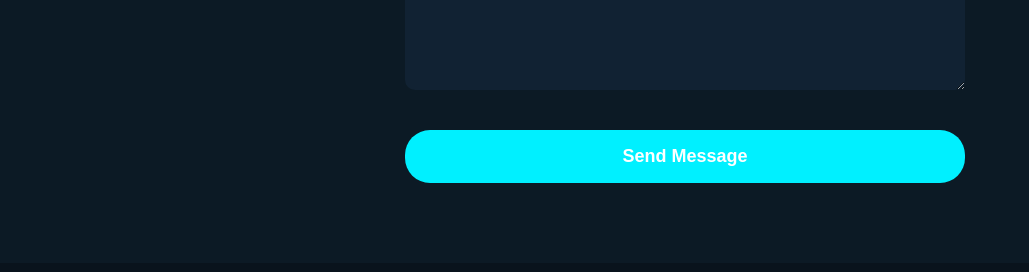
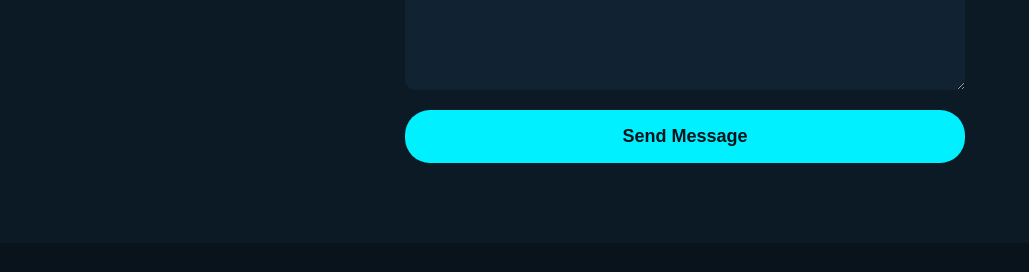
Before and after one commit to kumarbasnet100/Sushil-Portfolio, a plain HTML site: page index.html in a window 1280 px wide. Shown: the part 3706-3978 px from the top of the page, 251-1280 px from the left. Drawn offline with Linux system fonts and the light colour scheme.

Commit message:
fix css for production

```diff
--- a/index.html
+++ b/index.html
@@ -50,13 +50,13 @@
         <a href="https://www.linkedin.com/in/sushil-chand-59006831b/" target="_blank" class="button">More About Me</a>
       </div>
       <div class="intro-image">
-        <img src="/assets/hero.png" alt="Sushil Chand" />
+        <img src="./assets/hero.png" alt="Sushil Chand" />
       </div>
     </section>
 
     <section class="about" id="about">
       <div class="about-image">
-        <img src="/assets/ sus.png" alt="Sushil Chand" />
+        <img src="./assets/ sus.png" alt="Sushil Chand" />
       </div>
       <div class="about-text">
         <h2>About <span>Me</span></h2>
@@ -171,17 +171,17 @@
         <div class="projects-container">
           <div class="project-card">
             <a href="https://www.behance.net/gallery/221235167/Movie-Streaming-Web" target="_blank">
-              <img src="/assets/Component 40.png" alt="Project 1">
+              <img src="./assets/Component 40.png" alt="Project 1">
             </a>
           </div>
           <div class="project-card">
             <a href="https://www.behance.net/gallery/221242321/Ecommerce-Web" target="_blank">
-              <img src="/assets/kk.png" alt="Project 2" />
+              <img src="./assets/kk.png" alt="Project 2" />
             </a>
           </div>
           <div class="project-card">
             <a href="https://www.behance.net/gallery/221235855/Full-Page-Animated-Website" target="_blank">
-              <img src="/assets/Property 1=Final.png" alt="Project 3" />
+              <img src="./assets/Property 1=Final.png" alt="Project 3" />
             </a>
           </div>
         </div>
--- a/style.css
+++ b/style.css
@@ -147,20 +147,24 @@ nav ul li a:hover {
 }
 
 .button {
-  display: inline-block;
+  display: inline-block !important;
   margin-top: 1.25rem;
-  padding: 0.75rem 1.5rem;
-  background-color: #00f0ff;
-  color: #09131c;
-  text-decoration: none;
-  font-weight: bold;
-  border-radius: 5px;
-  transition: background-color 0.3s;
-  font-size: clamp(0.9rem, 2vw, 1rem);
+  padding: 0.75rem 1.5rem !important;
+  background-color: #00f0ff !important;
+  color: #09131c !important;
+  text-decoration: none !important;
+  font-weight: bold !important;
+  border-radius: 5px !important;
+  transition: background-color 0.3s !important;
+  font-size: clamp(0.9rem, 2vw, 1rem) !important;
+  border: none !important;
+  cursor: pointer !important;
 }
 
 .button:hover {
-  background-color: #00c4ff;
+  background-color: #00c4ff !important;
+  color: #09131c !important;
+  text-decoration: none !important;
 }
 
 .intro-image {
@@ -314,15 +318,18 @@ nav ul li a:hover {
 .service-box .button {
   display: inline-block;
   padding: 0.75rem 1.5rem;
-  color: #ffffff;
-  background-color: #00f0ff;
+  color: #09131c !important;
+  background-color: #00f0ff !important;
   border-radius: 25px;
   text-decoration: none;
   transition: background-color 0.3s ease;
+  font-weight: bold;
+  font-size: clamp(0.9rem, 2vw, 1rem);
 }
 
 .service-box .button:hover {
-  background-color: #00cce7;
+  background-color: #00cce7 !important;
+  color: #09131c !important;
 }
 
 /* Skills Section */
@@ -532,19 +539,23 @@ nav ul li a:hover {
 }
 
 .contact-form .button {
-  width: 100%;
-  padding: 1rem 1.25rem;
-  background-color: #00f0ff;
-  color: #ffffff;
-  border: none;
-  border-radius: 25px;
-  font-size: clamp(1rem, 2.5vw, 1.125rem);
-  cursor: pointer;
-  transition: background-color 0.3s ease;
+  width: 100% !important;
+  padding: 1rem 1.25rem !important;
+  background-color: #00f0ff !important;
+  color: #09131c !important;
+  border: none !important;
+  border-radius: 25px !important;
+  font-size: clamp(1rem, 2.5vw, 1.125rem) !important;
+  cursor: pointer !important;
+  transition: background-color 0.3s ease !important;
+  font-weight: bold !important;
+  text-decoration: none !important;
+  margin-top: 0 !important;
 }
 
 .contact-form .button:hover {
-  background-color: #00cce7;
+  background-color: #00cce7 !important;
+  color: #09131c !important;
 }
 
 /* Footer */
```
